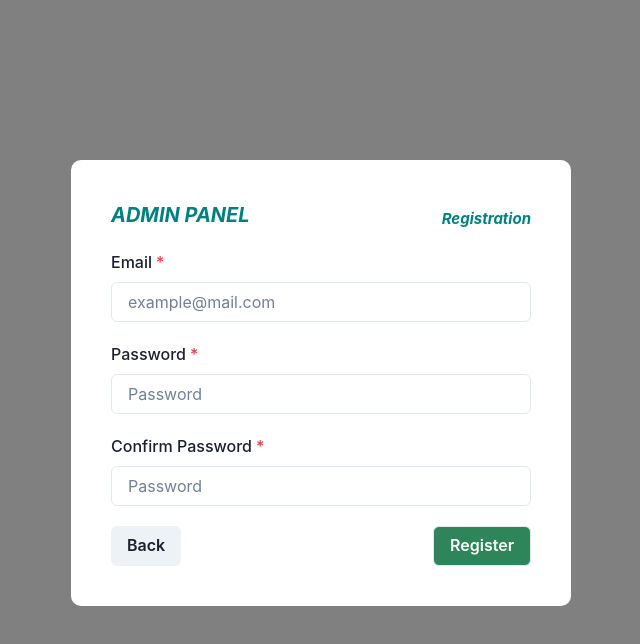
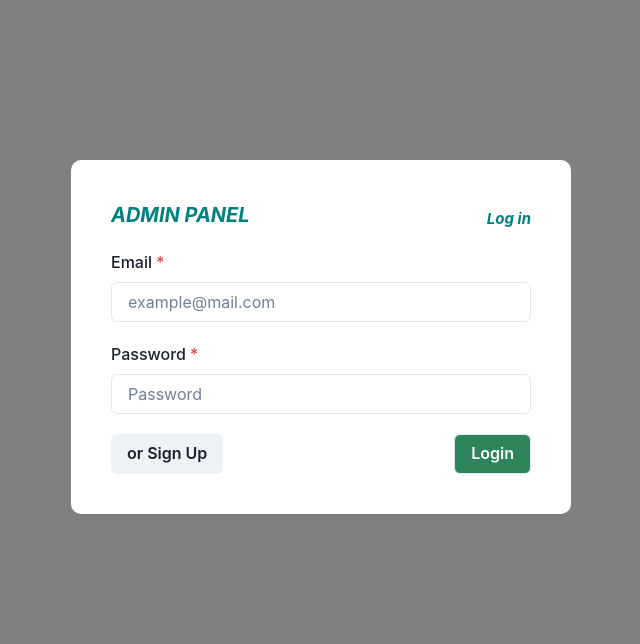
Before and after one commit to Farkhadov95/admin-panel, a React (Vite) app: page / in a window 1280 px wide. Shown: the top 644 px of the page, without its empty margins (319-959 px from the left). Built offline with nearby package versions, Linux system fonts and the light colour scheme.

Commit message:
Added Navigation

```diff
--- a/src/App.tsx
+++ b/src/App.tsx
@@ -1,20 +1,21 @@
 // import { Box } from "@chakra-ui/react";
-// import Navbar from "./Components/Navbar";
-// import Toolbar from "./Components/Toolbar";
-// import UserTable from "./Components/UserTable";
-import Registration from "./Pages/Registration";
 
-function App() {
-  return (
-    <>
-      {/* <Navbar />
-      <Box padding={10}>
-        <Toolbar />
-        <UserTable />
-      </Box> */}
-      <Registration />
-    </>
-  );
-}
+// import Registration from "./Pages/Registration";
+// import Navbar from "./components/Navbar";
+// import Toolbar from "./components/Toolbar";
+// import UserTable from "./components/UserTable";
 
-export default App;
+// function App() {
+//   return (
+//     <>
+//       <Navbar />
+//       <Box padding={10}>
+//         <Toolbar />
+//         <UserTable />
+//       </Box>
+//       <Registration />
+//     </>
+//   );
+// }
+
+// export default App;
--- a/src/Components/Navbar.tsx
+++ b/src/Components/Navbar.tsx
@@ -1,4 +1,5 @@
 import { Button, HStack, Text } from "@chakra-ui/react";
+import { Link } from "react-router-dom";
 
 const Navbar = () => {
   return (
@@ -17,7 +18,7 @@ const Navbar = () => {
       >
         Admin Panel
       </Text>
-      <Button fontWeight={"Bold"} textDecoration={"none"}>
+      <Button as={Link} to={"/"} fontWeight={"Bold"} textDecoration={"none"}>
         Exit
       </Button>
     </HStack>
--- a/src/Pages/AdminPanel.tsx
+++ b/src/Pages/AdminPanel.tsx
@@ -1,4 +1,3 @@
-import React from "react";
 import Navbar from "../components/Navbar";
 import UserList from "../components/UserTable";
 
--- a/src/Pages/Login.tsx
+++ b/src/Pages/Login.tsx
@@ -1,5 +1,138 @@
+import {
+  FormControl,
+  FormLabel,
+  Input,
+  FormErrorMessage,
+  Button,
+  Box,
+  Text,
+} from "@chakra-ui/react";
+import { useForm } from "react-hook-form";
+import apiClient from "../services/api-client";
+import { Link, useNavigate } from "react-router-dom";
+
+type FormValue = {
+  email: string;
+  password: string;
+};
+
+const signIn = (data: FormValue, onSuccess: () => void) => {
+  const token = localStorage.getItem("admin-token");
+  if (token) {
+    apiClient
+      .post("/auth", {
+        email: data.email,
+        password: data.password,
+      })
+      .then((res) => {
+        console.log(res.data);
+        onSuccess();
+      })
+      .catch((err) => console.log(err));
+  }
+};
+
 const Login = () => {
-  return <div>Login</div>;
+  const { register, handleSubmit, formState } = useForm<FormValue>();
+  const { errors } = formState;
+  const navigate = useNavigate();
+  const transferOnSuccess = () => {
+    navigate("/admin");
+  };
+
+  const onSubmit = (data: FormValue) => {
+    console.log(data);
+    signIn(data, transferOnSuccess);
+  };
+
+  return (
+    <Box
+      bgColor={"grey"}
+      width={"100vl"}
+      height={"100vh"}
+      boxSizing={"border-box"}
+      padding={"20vh"}
+    >
+      <Box
+        width={"500px"}
+        bgColor={"white"}
+        padding={10}
+        borderRadius={10}
+        marginX={"auto"}
+      >
+        <Box
+          display={"flex"}
+          justifyContent={"space-between"}
+          paddingBottom={5}
+        >
+          <Text
+            textTransform={"uppercase"}
+            fontWeight={"bold"}
+            fontStyle={"italic"}
+            color={"teal"}
+            fontSize={20}
+          >
+            Admin Panel
+          </Text>
+          <Text
+            fontWeight={"bold"}
+            fontStyle={"italic"}
+            color={"teal"}
+            fontSize={15}
+            alignSelf={"end"}
+          >
+            Log in
+          </Text>
+        </Box>
+        <form onSubmit={handleSubmit(onSubmit)}>
+          <FormControl isRequired paddingBottom={5}>
+            <FormLabel>Email</FormLabel>
+            <Input
+              {...register("email", {
+                required: "This field is required",
+                minLength: {
+                  value: 5,
+                  message: "Min length is 5",
+                },
+              })}
+              placeholder="example@mail.com"
+              type="email"
+            />
+            <FormErrorMessage>{errors.email?.message}</FormErrorMessage>
+          </FormControl>
+          <FormControl isRequired paddingBottom={5}>
+            <FormLabel>Password</FormLabel>
+            <Input
+              {...register("password", {
+                required: "This field is required",
+                minLength: {
+                  value: 5,
+                  message: "Min length is 5",
+                },
+              })}
+              placeholder="Password"
+              type="password"
+            />
+            <FormErrorMessage>{errors.password?.message}</FormErrorMessage>
+          </FormControl>
+          <Box display={"flex"} justifyContent={"space-between"}>
+            <Button as={Link} to={"/signup"}>
+              or Sign Up
+            </Button>
+            <Input
+              as={Button}
+              width={"fit-content"}
+              bgColor={"green.600"}
+              color={"white"}
+              type="submit"
+            >
+              Login
+            </Input>
+          </Box>
+        </form>
+      </Box>
+    </Box>
+  );
 };
 
 export default Login;
--- a/src/Pages/Registration.tsx
+++ b/src/Pages/Registration.tsx
@@ -9,6 +9,7 @@ import {
 } from "@chakra-ui/react";
 import { useForm } from "react-hook-form";
 import apiClient from "../services/api-client";
+import { Link, useNavigate } from "react-router-dom";
 
 type FormValue = {
   email: string;
@@ -16,7 +17,7 @@ type FormValue = {
   passwordConf: string;
 };
 
-const signUp = (data: FormValue) => {
+const signUp = (data: FormValue, onSuccess: () => void) => {
   apiClient
     .post("/regs", {
       email: data.email,
@@ -26,6 +27,7 @@ const signUp = (data: FormValue) => {
       console.log(res.data);
       const token = res.data.token;
       localStorage.setItem("admin-token", token);
+      onSuccess();
     })
     .catch((err) => console.log(err));
 };
@@ -33,10 +35,14 @@ const signUp = (data: FormValue) => {
 const Registration = () => {
   const { register, handleSubmit, formState } = useForm<FormValue>();
   const { errors } = formState;
+  const navigate = useNavigate();
+  const transferOnSuccess = () => {
+    navigate("/admin");
+  };
 
   const onSubmit = (data: FormValue) => {
     console.log(data);
-    signUp(data);
+    signUp(data, transferOnSuccess);
   };
 
   return (
@@ -125,7 +131,9 @@ const Registration = () => {
             <FormErrorMessage>{errors.passwordConf?.message}</FormErrorMessage>
           </FormControl>
           <Box display={"flex"} justifyContent={"space-between"}>
-            <Button>Back</Button>
+            <Button as={Link} to={"/"}>
+              Back
+            </Button>
             <Input
               as={Button}
               width={"fit-content"}
--- a/src/main.tsx
+++ b/src/main.tsx
@@ -1,14 +1,15 @@
 import React from "react";
 import ReactDOM from "react-dom/client";
 import { ChakraProvider, ColorModeScript } from "@chakra-ui/react";
-import App from "./App.tsx";
 import theme from "./theme.ts";
+import { RouterProvider } from "react-router-dom";
+import router from "./router/routes.tsx";
 
 ReactDOM.createRoot(document.getElementById("root")!).render(
   <React.StrictMode>
     <ChakraProvider theme={theme}>
       <ColorModeScript initialColorMode={theme.config.initialColorMode} />
-      <App />
+      <RouterProvider router={router} />
     </ChakraProvider>
   </React.StrictMode>
 );
--- /dev/null
+++ b/src/router/routes.tsx
@@ -0,0 +1,12 @@
+import { createBrowserRouter } from "react-router-dom";
+import Registration from "../Pages/Registration";
+import AdminPanel from "../Pages/AdminPanel";
+import Login from "../Pages/Login";
+
+const router = createBrowserRouter([
+  { path: "/", element: <Login /> },
+  { path: "/signup", element: <Registration /> },
+  { path: "/admin", element: <AdminPanel /> },
+]);
+
+export default router;
```
Also changed, not shown: src/hooks/useRegistration.ts (deleted, +0 -10 lines).
